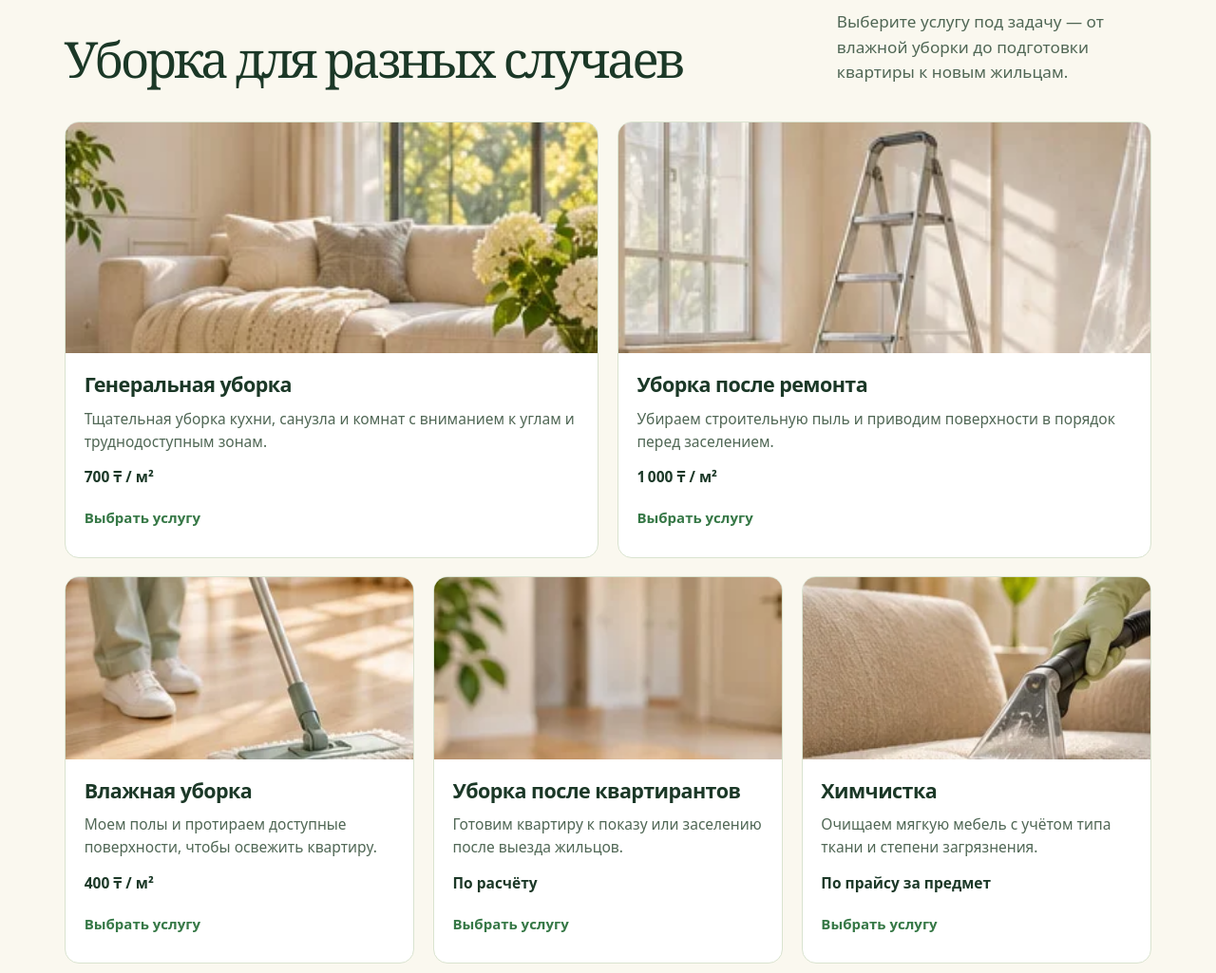
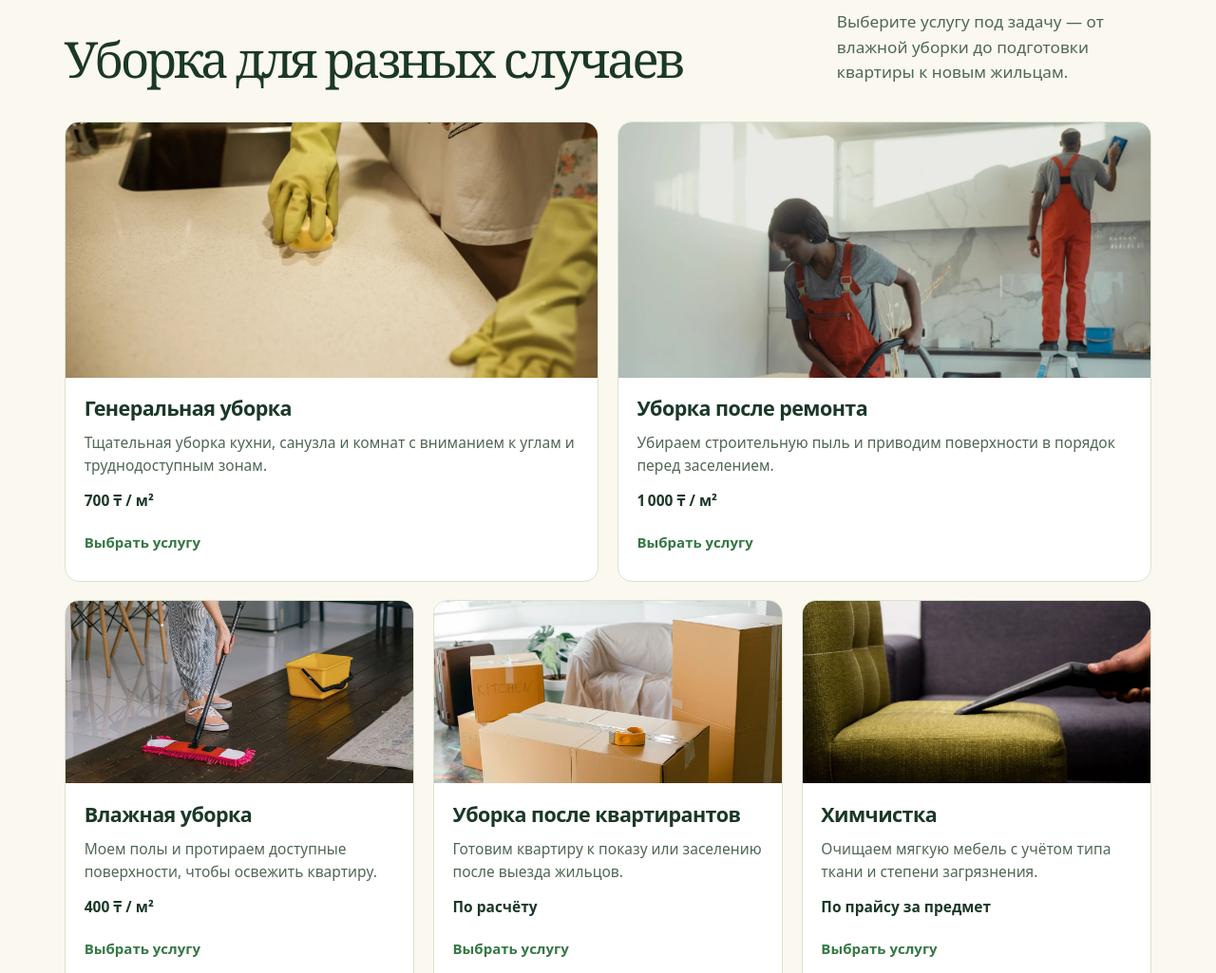
Before and after one commit to Rauan228/adal_cleaning-landing, a plain HTML site: page index.html in a window 1280 px wide. Shown: the part 940-1965 px from the top of the page at 95% size. Drawn offline with Linux system fonts and the light colour scheme.

Commit message:
Use sharper real photos for Adal Cleaning services
Pexels photo IDs by card: 5591908, 6196692, 7513188, 4246119, 4401538.

```diff
--- a/index.html
+++ b/index.html
@@ -68,7 +68,7 @@
         </div>
         <div class="cards">
           <article class="card" data-reveal>
-            <div class="card-media"><img src="assets/card-1.webp" alt="" loading="lazy" decoding="async"></div>
+            <div class="card-media"><img src="assets/service-deep.webp" alt="" width="1280" height="768" loading="lazy" decoding="async"></div>
             <div class="card-body">
               <h3>Генеральная уборка</h3>
               <p>Тщательная уборка кухни, санузла и комнат с вниманием к углам и труднодоступным зонам.</p>
@@ -77,7 +77,7 @@
             </div>
           </article>
           <article class="card" data-reveal>
-            <div class="card-media"><img src="assets/card-2.webp" alt="" loading="lazy" decoding="async"></div>
+            <div class="card-media"><img src="assets/service-renovation.webp" alt="" width="1280" height="768" loading="lazy" decoding="async"></div>
             <div class="card-body">
               <h3>Уборка после ремонта</h3>
               <p>Убираем строительную пыль и приводим поверхности в порядок перед заселением.</p>
@@ -86,7 +86,7 @@
             </div>
           </article>
           <article class="card" data-reveal>
-            <div class="card-media"><img src="assets/card-3.webp" alt="" loading="lazy" decoding="async"></div>
+            <div class="card-media"><img src="assets/service-wet.webp" alt="" width="1280" height="768" loading="lazy" decoding="async"></div>
             <div class="card-body">
               <h3>Влажная уборка</h3>
               <p>Моем полы и протираем доступные поверхности, чтобы освежить квартиру.</p>
@@ -95,7 +95,7 @@
             </div>
           </article>
           <article class="card" data-reveal>
-            <div class="card-media"><img src="assets/card-4.webp" alt="" loading="lazy" decoding="async"></div>
+            <div class="card-media"><img src="assets/service-move.webp" alt="" width="1280" height="768" loading="lazy" decoding="async"></div>
             <div class="card-body">
               <h3>Уборка после квартирантов</h3>
               <p>Готовим квартиру к показу или заселению после выезда жильцов.</p>
@@ -104,7 +104,7 @@
             </div>
           </article>
           <article class="card" data-reveal>
-            <div class="card-media"><img src="assets/card-5.webp" alt="" loading="lazy" decoding="async"></div>
+            <div class="card-media"><img src="assets/service-upholstery.webp" alt="" width="1280" height="768" loading="lazy" decoding="async"></div>
             <div class="card-body">
               <h3>Химчистка</h3>
               <p>Очищаем мягкую мебель с учётом типа ткани и степени загрязнения.</p>
--- a/shared/landing.css
+++ b/shared/landing.css
@@ -587,7 +587,7 @@ h3 {
 .adal_cleaning .card { grid-column: span 2; }
 .adal_cleaning .card:nth-child(-n+2) { grid-column: span 3; }
 .adal_cleaning .card img { height: clamp(157px, 15vw, 204px); }
-.adal_cleaning .card:nth-child(-n+2) img { height: clamp(188px, 19vw, 255px); }
+.adal_cleaning .card:nth-child(-n+2) img { height: clamp(188px, 21vw, 300px); }
 .adal_cleaning .secondary .photobox { object-position: 54% 64%; border-radius: 50% 50% 12px 12px / 47% 47% 12px 12px; }
 
 @media (min-width: 1001px) {
--- a/shared/pricing.css
+++ b/shared/pricing.css
@@ -90,3 +90,8 @@
   .price-details dl div { gap: 8px; font-size: .91rem; }
   .contact .branch { padding: 10px; }
 }
+
+.adal_cleaning .card img[src$="service-renovation.webp"] { object-position: 50% 17%; }
+.adal_cleaning .card img[src$="service-wet.webp"] { object-position: 50% 88%; }
+.adal_cleaning .card img[src$="service-move.webp"] { object-position: 50% 56%; }
+.adal_cleaning .card img[src$="service-upholstery.webp"] { object-position: 50% 63%; }
```
Also changed, not shown: kk.html (+5 -5 lines), assets/card-1.webp (deleted), assets/card-2.webp (deleted), assets/card-3.webp (deleted), assets/card-4.webp (deleted), assets/card-5.webp (deleted), assets/service-deep.webp (added), assets/service-move.webp (added), assets/service-renovation.webp (added), assets/service-upholstery.webp (added), assets/service-wet.webp (added).
